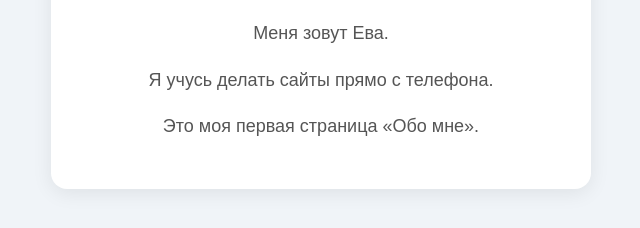
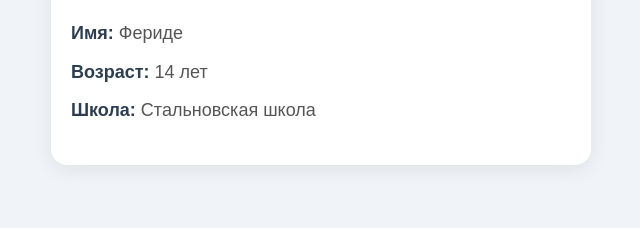
Before and after one commit to frridealieva-sys/my-site, a plain HTML site: page about.html in a window 1280 px wide. Shown: the part 194-422 px from the top of the page, without its empty margins (319-959 px from the left). Drawn offline with Linux system fonts and the light colour scheme.

Commit message:
Update about.html

```diff
--- a/about.html
+++ b/about.html
@@ -12,15 +12,8 @@
       padding: 40px 20px;
       margin: 0;
     }
-    h1 {
-      color: #2c3e50;
-      font-size: 32px;
-    }
-    p {
-      color: #555;
-      font-size: 18px;
-      line-height: 1.6;
-    }
+    h1 { color: #2c3e50; font-size: 32px; }
+    p { color: #555; font-size: 18px; line-height: 1.6; }
     .card {
       background: white;
       border-radius: 16px;
@@ -29,9 +22,18 @@
       margin: 0 auto;
       box-shadow: 0 4px 20px rgba(0,0,0,0.08);
     }
-    .menu {
-      margin-bottom: 20px;
+    .info {
+      text-align: left;
+      margin-top: 20px;
     }
+    .info p {
+      margin: 10px 0;
+    }
+    .label {
+      font-weight: bold;
+      color: #2c3e50;
+    }
+    .menu { margin-bottom: 20px; }
     .menu a {
       display: inline-block;
       margin: 5px;
@@ -56,9 +58,11 @@
 
   <div class="card">
     <h1>Обо мне</h1>
-    <p>Меня зовут Ева.</p>
-    <p>Я учусь делать сайты прямо с телефона.</p>
-    <p>Это моя первая страница «Обо мне».</p>
+    <div class="info">
+      <p><span class="label">Имя:</span> Фериде</p>
+      <p><span class="label">Возраст:</span> 14 лет</p>
+      <p><span class="label">Школа:</span> Стальновская школа</p>
+    </div>
   </div>
 </body>
 </html>
```
